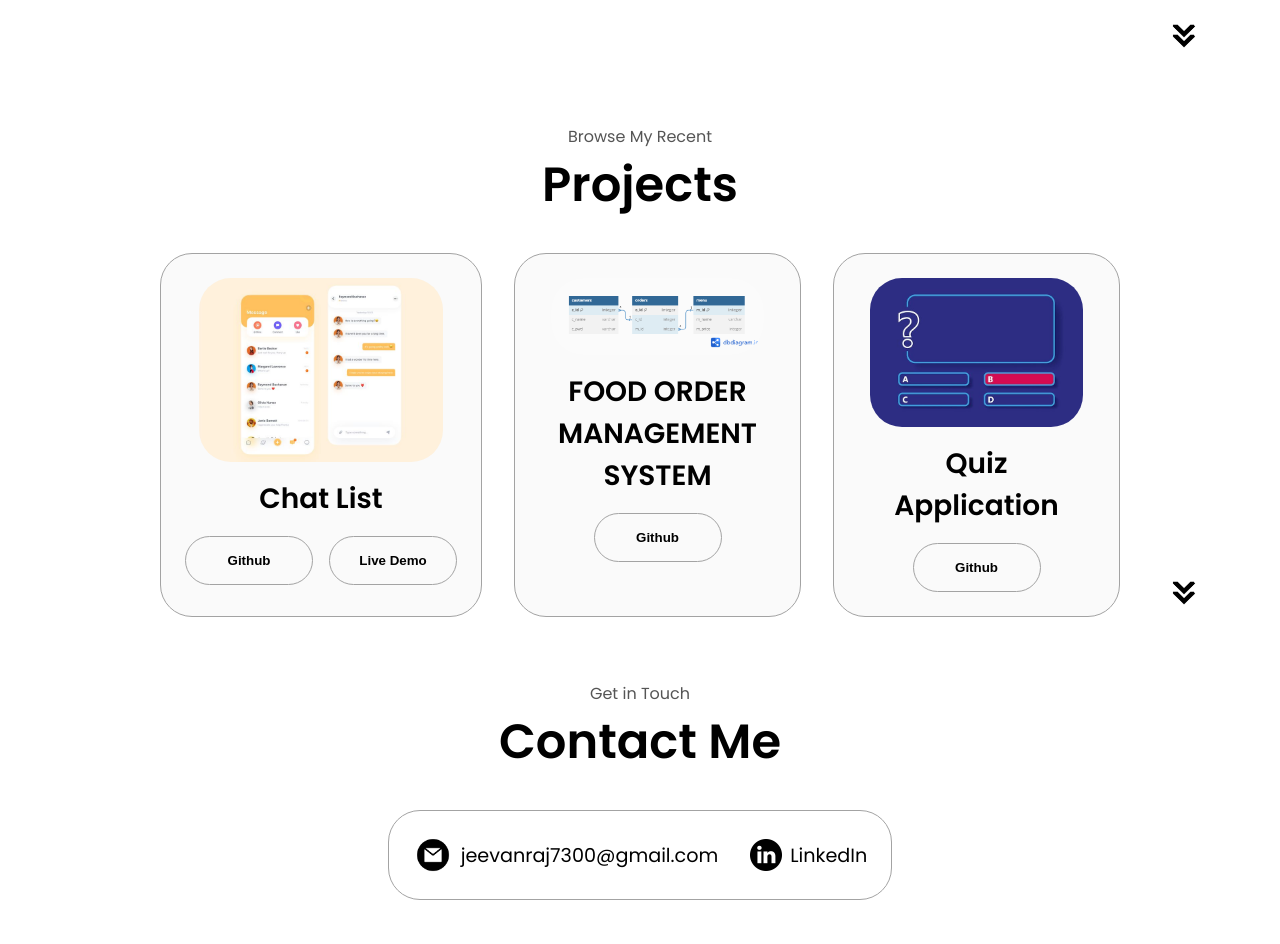
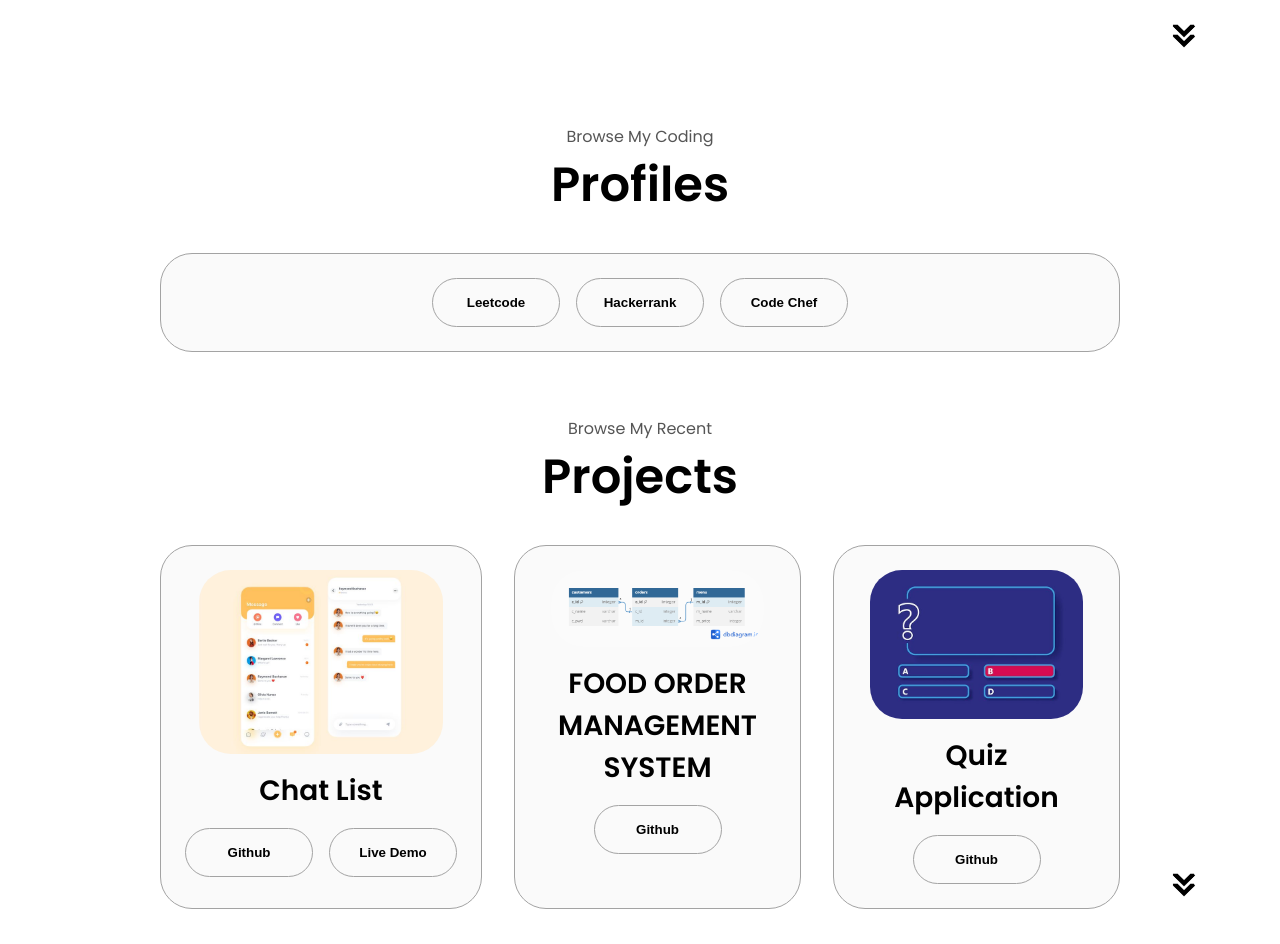
Before and after one commit to jeevanraj73/MyPortfolio, a plain HTML site: page index.html in a window 1280 px wide. Shown: the part 2340-3284 px from the top of the page. Drawn offline with Linux system fonts and the light colour scheme.

Commit message:
Update index.html

```diff
--- a/index.html
+++ b/index.html
@@ -247,6 +247,38 @@
       />
     </section>
     <section id="projects">
+      <p class="section__text__p1">Browse My Coding </p>
+      <h1 class="title">Profiles</h1>
+      <div class="experience-details-container">
+        <div class="about-containers">
+          <div class="details-container color-container">
+            <div class="article-container">
+
+            <div class="btn-container">
+              <button
+                class="btn btn-color-2 project-btn"
+                onclick="location.href='https://leetcode.com/u/jeevanraj73/'"
+              >
+                Leetcode
+              </button>
+              <button
+                class="btn btn-color-2 project-btn"
+                onclick="location.href='https://www.hackerrank.com/profile/21eg105h53'"
+              >
+                Hackerrank
+              </button>
+              <button
+              class="btn btn-color-2 project-btn"
+              onclick="location.href='https://www.codechef.com/users/jeevanraj73'"
+            >
+              Code Chef
+            </button>
+
+            </div>
+          </div>
+
+    </section>
+    <section id="projects">
       <p class="section__text__p1">Browse My Recent</p>
       <h1 class="title">Projects</h1>
       <div class="experience-details-container">
```
